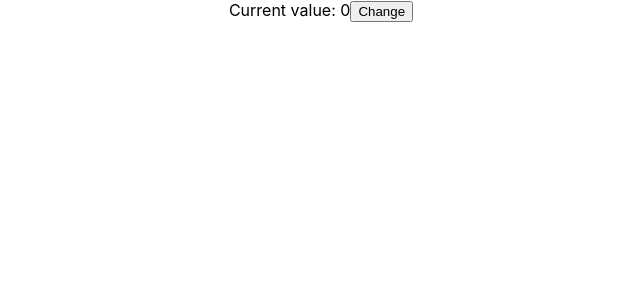
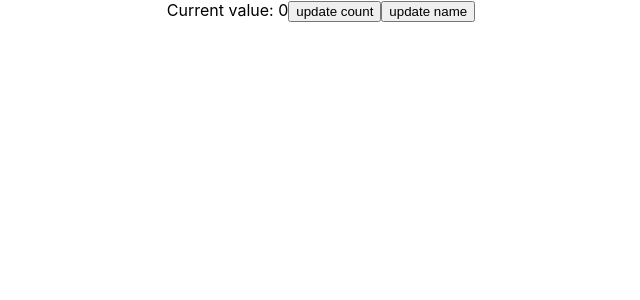
Before and after one commit to bekasturua/React-GeoLab, a React (Create React App) app: page / in a window 1280 px wide. Shown: the top 300 px of the page, without its empty margins (319-959 px from the left). Built offline with nearby package versions, Linux system fonts and the light colour scheme; no server answers.

Commit message:
add useEffect

```diff
--- a/src/App.js
+++ b/src/App.js
@@ -1,20 +1,28 @@
 import "./App.css";
 import Button from "./Button";
-import { useState } from "react";
+import { useEffect, useState } from "react";
 
 let buttons = ["btn 1", "btn 2", "btn 3", "btn 4"];
 
 function App() {
   const [count, setCount] = useState(0);
+  const [name, setName] = useState("test");
+
+  useEffect(() => {
+    fetch("https://google.com");
+  }, [name]);
 
   function onChangeClick(e) {
-    setCount(count + 1);
+    setCount((current) => {
+      return current + 1;
+    });
   }
 
   return (
     <div className="App">
       Current value: {count}
-      <Button onClick={onChangeClick} title="Change"></Button>
+      <Button onClick={onChangeClick} title="update count"></Button>
+      <Button onClick={() => setName("test 123")} title="update name"></Button>
     </div>
   );
 }
```
